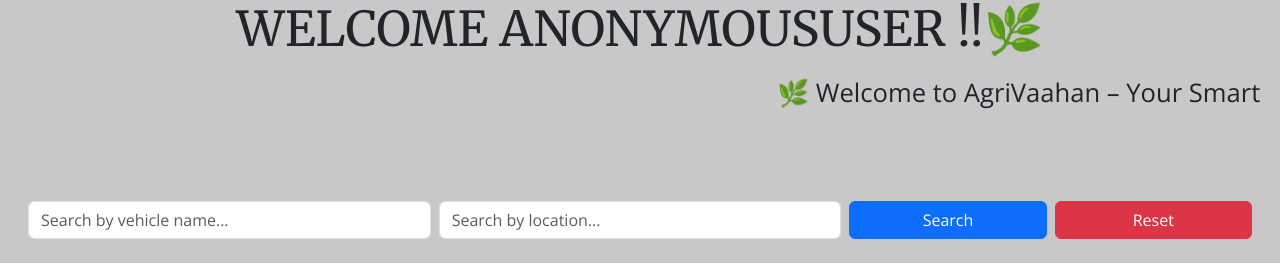
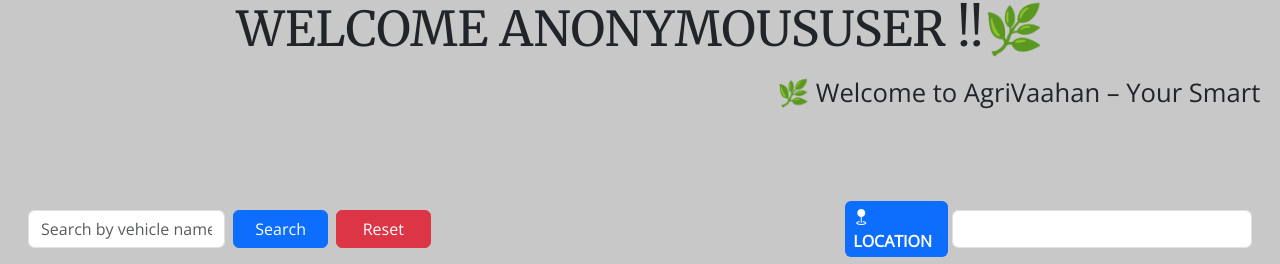
Before and after one commit to gokulrajgokul/Agrivaahan, a Django app: page /vehicles in a window 1280 px wide. Shown: the part 105-369 px from the top of the page. Run offline with Django 5.2, Linux system fonts and the light colour scheme; data comes from the database, SQL or seed files in the repository; tables that the repository leaves empty hold one stand-in row (values such as "Sample post"); parts of the project's set-up code (start-up, migrations or seed data) failed here and were passed over.

Commit message:
location filter

```diff
--- a/Agrivehicles/views.py
+++ b/Agrivehicles/views.py
@@ -396,6 +396,29 @@ def delete_booking(request, booking_id):
 
 
 
+# def vehicles(request):
+#     name_query = request.GET.get('name', '')
+#     location_query = request.GET.get('location', '')
+
+#     vehicles = Vehicle.objects.all().annotate(avg_rating=Avg('ratings__stars'))
+
+#     if name_query:
+#         vehicles = vehicles.filter(Vehicle_name__icontains=name_query)
+
+#     if location_query:
+#         vehicles = vehicles.filter(owner_location__icontains=location_query)
+
+#     return render(request, 'vehicles.html', {
+#         'vehicles': vehicles,
+#         'name_query': name_query,
+#         'location_query': location_query
+#     })
+
+
+
+
+
+
 def vehicles(request):
     name_query = request.GET.get('name', '')
     location_query = request.GET.get('location', '')
@@ -408,17 +431,15 @@ def vehicles(request):
     if location_query:
         vehicles = vehicles.filter(owner_location__icontains=location_query)
 
+    # Get distinct locations for dropdown
+    all_locations = Vehicle.objects.values_list('owner_location', flat=True).distinct()
+
     return render(request, 'vehicles.html', {
         'vehicles': vehicles,
         'name_query': name_query,
-        'location_query': location_query
+        'location_query': location_query,
+        'all_locations': all_locations,
     })
-
-
-
-
-
-
 
 
 
--- a/templates/vehicles.html
+++ b/templates/vehicles.html
@@ -25,24 +25,51 @@
 
 
     <form method="get" class="row g-2 align-items-center m-4">
-        <div class="col-md-4">
+        <div class="col-md-2">
             <input type="text" name="name" class="form-control" placeholder="Search by vehicle name..."
                 value="{{ name_query }}">
         </div>
 
-        <div class="col-md-4">
-            <input type="text" name="location" class="form-control" placeholder="Search by location..."
-                value="{{ location_query }}">
-        </div>
 
-        <div class="col-md-2">
+         <div class="col-md-1">
             <button type="submit" class="btn btn-primary w-100">Search</button>
         </div>
 
         <!-- Reset Button -->
-        <div class="col-md-2">
+        <div class="col-md-1">
             <button type="button" class="btn btn-danger w-100" id="resetButton">Reset</button>
         </div>
+         <div class="col-md-1 offset-md-4 fw-bold  fs-6 bg-primary text-white  rounded px-2 py-1">
+             <label><i  class="bi bi-geo-fill"></i>LOCATION</label>
+        </div>
+        <!-- <div class="col-md-4">
+            <input type="text" name="location" class="form-control" placeholder="Search by location..."
+                value="{{ location_query }}">
+        </div> -->
+
+        <div class="col-md-3">
+
+    <select name="location" class="form-control" onchange="this.form.submit()">
+        <option value="">-- Select Location --</option>
+        {% for loc in all_locations %}
+            <option value="{{ loc }}" {% if loc == location_query %}selected{% endif %}>
+                {{ loc }}
+            </option>
+        {% endfor %}
+    </select>
+</div>
+<!-- <div class="col-md-4">
+    <input list="location-list" name="location" class="form-control" placeholder="Search by location..."
+           value="{{ location_query }}">
+    <datalist id="location-list">
+        {% for loc in all_locations %}
+            <option value="{{ loc }}">
+        {% endfor %}
+    </datalist>
+</div> -->
+
+
+
     </form>
 
 
```
